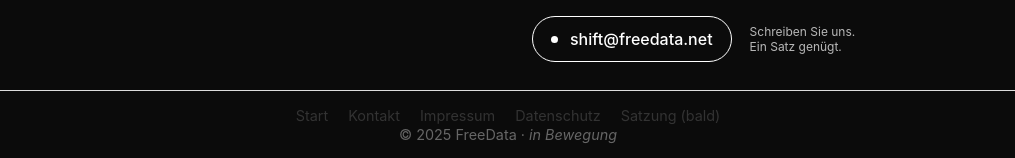
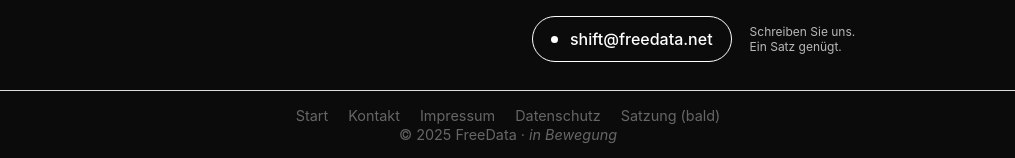
Before and after one commit to freedata-coop/freedata-coop.github.io, a Jekyll site: the page built from index.md, in a window 1280 px wide and 900 px high, scrolled down 1562 px. Shown: the part 739-897 px from the top of the window, without its empty margins (132-1147 px from the left). Built offline with Jekyll 4.4.1, drawn with Linux system fonts in a browser that asks for light colours.

Commit message:
(test): customize blog

```diff
--- a/assets/custom.css
+++ b/assets/custom.css
@@ -74,7 +74,7 @@ a:hover{
 
 .site-footer a,
 .site-footer a:visited {
-  color: #333 !important;
+  color: #666 !important;
   text-decoration: none !important;
 }
 
```
